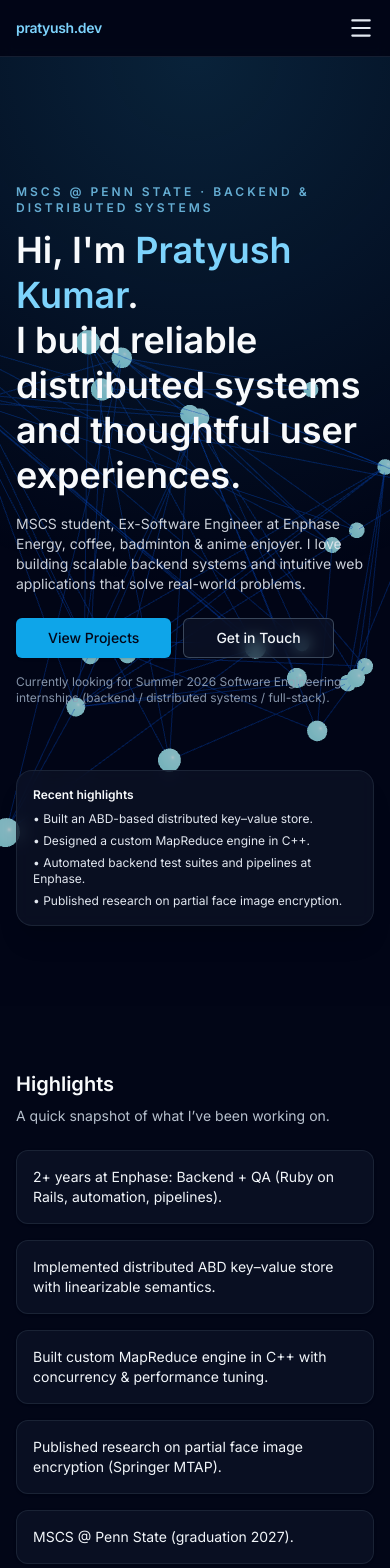
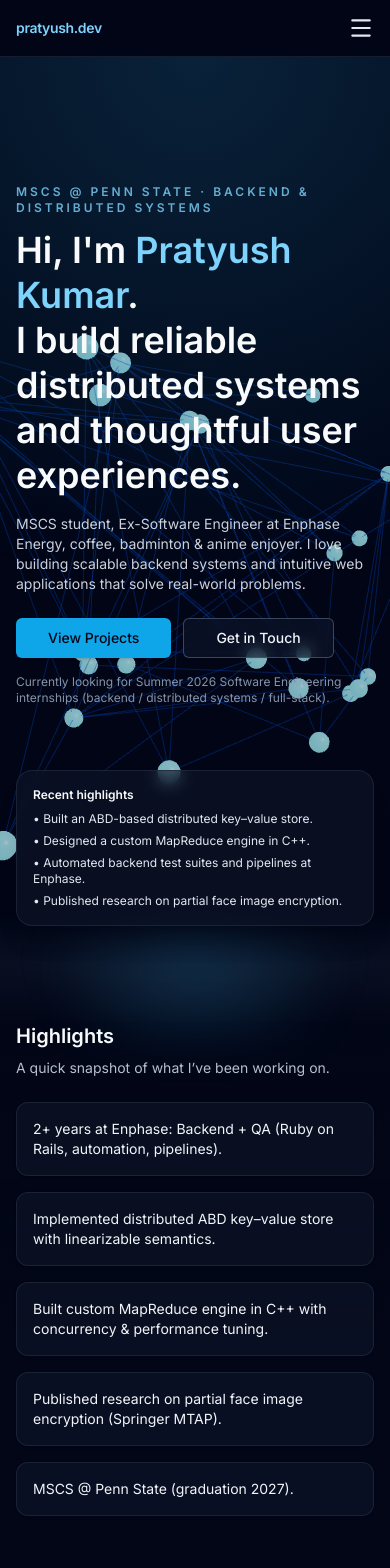
Before and after one commit to PratypartyY2K/Personal_Portfolio, a Next.js app: page / in a window 390 px wide. Shown: the top 1568 px of the page. Built offline with nearby package versions, Linux system fonts and the light colour scheme.

Commit message:
updated code logic for updated the graph node and extending the glow above the highlight section

```diff
--- a/components/hero.tsx
+++ b/components/hero.tsx
@@ -8,7 +8,7 @@ import { Button } from "./ui/button";
 
 export function Hero() {
   return (
-    <section className="relative min-h-[85vh] overflow-hidden bg-gradient-to-b from-slate-950 via-slate-950 to-slate-950">
+    <section className="relative min-h-[85vh] overflow-visible bg-gradient-to-b from-slate-950 via-slate-950 to-transparent">
       {/* 3D BACKGROUND */}
       <div className="pointer-events-none absolute inset-0 opacity-80">
         <Canvas camera={{ position: [0, 0, 14], fov: 45 }}>
@@ -27,9 +27,11 @@ export function Hero() {
 
       {/* GRADIENT GLOW BEHIND TEXT */}
       <div className="pointer-events-none absolute inset-0 bg-[radial-gradient(circle_at_top,_rgba(56,189,248,0.16),_transparent_55%)]" />
+      {/* SOFT FADE INTO HIGHLIGHTS */}
+      <div className="pointer-events-none absolute inset-x-0 -bottom-32 h-48 bg-gradient-to-b from-slate-900/0 via-slate-950/75 to-slate-950" />
 
       {/* FOREGROUND CONTENT */}
-      <div className="relative z-10 mx-auto flex w-full max-w-5xl flex-col gap-10 px-4 pb-20 pt-32 md:flex-row md:items-center">
+      <div className="relative z-10 mx-auto flex w-full max-w-5xl flex-col gap-10 px-4 pb-24 pt-32 md:flex-row md:items-center">
         {/* Left: Text */}
         <motion.div
           className="max-w-xl"
--- a/components/highlights-section.tsx
+++ b/components/highlights-section.tsx
@@ -11,10 +11,18 @@ export function HighlightsSection() {
   ];
 
   return (
-    <SectionContainer id="highlights">
+    <SectionContainer
+      id="highlights"
+      className="relative pt-0 md:pt-2 pb-32 md:pb-36 bg-gradient-to-b from-transparent via-slate-950 to-slate-950 overflow-visible"
+    >
+      {/* Seamless fade from Hero graph */}
+      <div className="pointer-events-none absolute inset-x-0 -top-28 h-28 bg-gradient-to-b from-slate-900/0 via-slate-900/60 to-slate-950" />
+      <div className="pointer-events-none absolute inset-x-0 -top-20 h-24 bg-[radial-gradient(circle_at_top,_rgba(56,189,248,0.22),_transparent_70%)] blur-xl" />
+
       <h2 className="text-xl md:text-2xl font-semibold text-slate-50">
         Highlights
       </h2>
+
       <p className="mt-2 text-sm text-slate-300/90">
         A quick snapshot of what I’ve been working on.
       </p>
--- a/components/projects/projects-section.tsx
+++ b/components/projects/projects-section.tsx
@@ -48,23 +48,36 @@ export function ProjectsSection() {
 					{projects.map((project, idx) => (
 						<motion.div
 							key={idx}
-              initial={{ opacity: 0, y: 20 }}
-              whileInView={{ opacity: 1, y: 0 }}
+							initial={{ opacity: 0, y: 30, scale: 0.96 }}
+							whileInView={{ opacity: 1, y: 0, scale: 1 }}
 							viewport={{ once: true }}
-              transition={{ duration: 0.45, delay: idx * 0.1 }}
+							transition={{
+								duration: 0.5,
+								delay: idx * 0.1,
+								ease: [0.22, 1, 0.36, 1],
+							}}
+							whileHover={{
+								y: -8,
+								scale: 1.02,
+								transition: { type: "spring", stiffness: 300, damping: 20 },
+							}}
+							whileTap={{ scale: 0.995 }}
 							className="relative group rounded-2xl border border-slate-800 bg-slate-900/70 backdrop-blur-md p-6 shadow-xl hover:border-sky-400/40 hover:bg-slate-900/80 transition-all"
 						>
-              {/* Mini Spark Particles */}
 							<ProjectParticles />
 
-              {/* Card Content */}
 							<div className="relative z-10">
+								{/* title */}
 								<h3 className="text-xl font-semibold text-white">
 									{project.title}
 								</h3>
+
+								{/* description */}
 								<p className="mt-3 text-sm text-slate-300">
 									{project.description}
 								</p>
+
+								{/* tech tags */}
 								<div className="mt-4 flex flex-wrap gap-2">
 									{project.tech.map((t) => (
 										<span
@@ -75,6 +88,8 @@ export function ProjectsSection() {
 										</span>
 									))}
 								</div>
+
+								{/* link */}
 								<a
 									href={project.link}
 									target="_blank"
```
Lines whose indentation alone changed are shown as unchanged.
